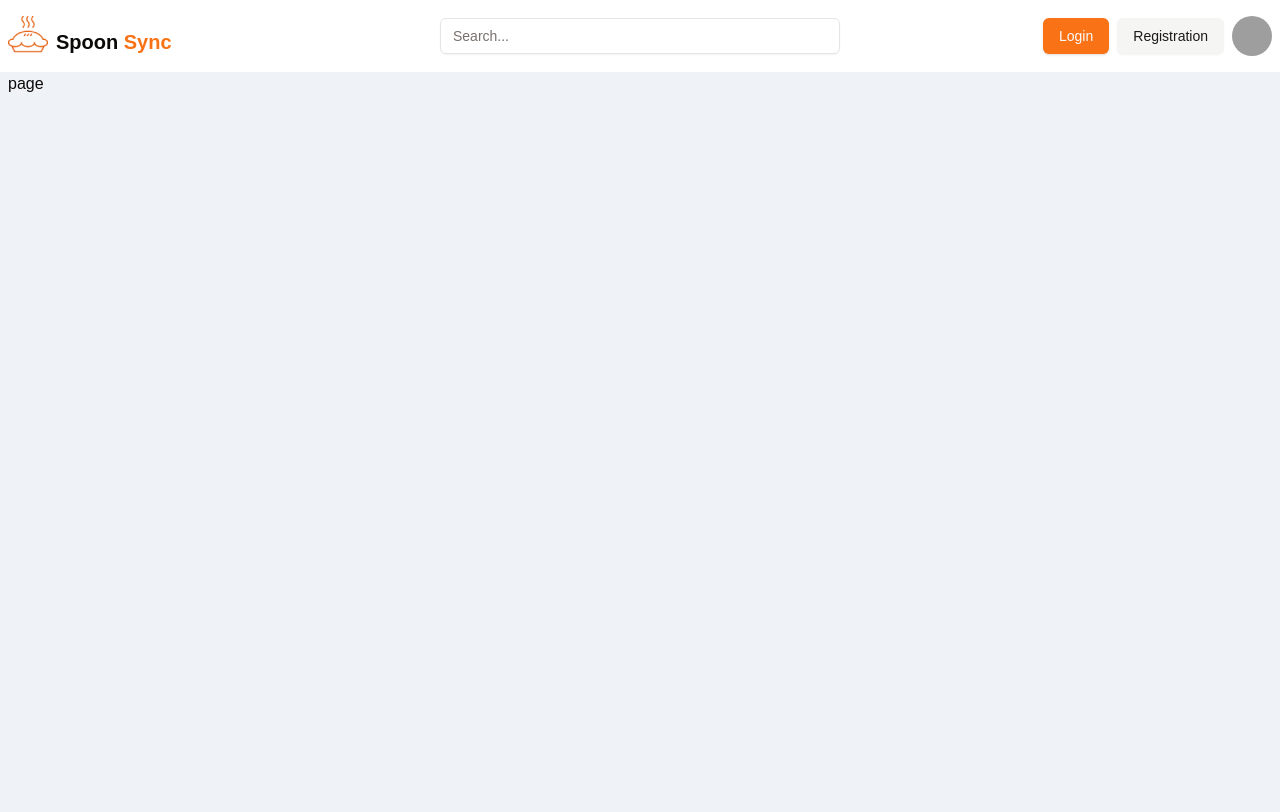
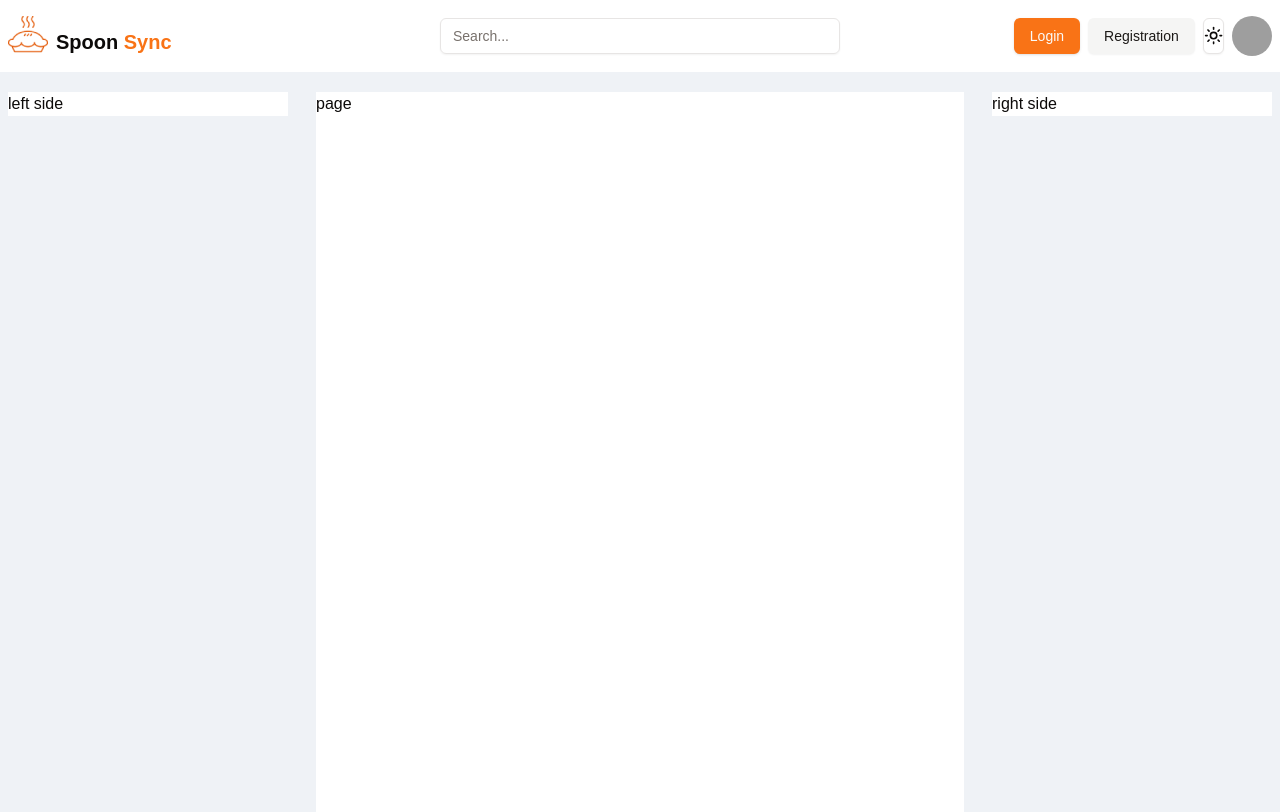
Before and after one commit to jhshakil/spoon-sync-client, a Next.js app: page / in a window 1280 px wide. Built offline with nearby package versions, Linux system fonts and the light colour scheme; grey boxes are pictures that could not be loaded.

Commit message:
create home page layout

```diff
--- /dev/null
+++ b/src/app/(public)/@leftSideBar/page.tsx
@@ -0,0 +1,5 @@
+const Page = () => {
+  return <div>left side</div>;
+};
+
+export default Page;
--- /dev/null
+++ b/src/app/(public)/@rightSideBar/page.tsx
@@ -0,0 +1,5 @@
+const Page = () => {
+  return <div>right side</div>;
+};
+
+export default Page;
--- /dev/null
+++ b/src/app/(public)/layout.tsx
@@ -0,0 +1,24 @@
+import { ScrollArea } from "@/components/ui/scroll-area";
+
+const Layout = ({
+  children,
+  leftSideBar,
+  rightSideBar,
+}: {
+  children: React.ReactNode;
+  leftSideBar: React.ReactNode;
+  rightSideBar: React.ReactNode;
+}) => {
+  return (
+    <div className="flex justify-between gap-4 mt-5">
+      <div className="bg-background w-[280px] h-full">{leftSideBar}</div>
+      <ScrollArea className="h-[90vh] flex-1 px-3">
+        <div className="bg-background h-[200vh]">{children}</div>
+      </ScrollArea>
+
+      <div className="bg-background w-[280px] h-full">{rightSideBar}</div>
+    </div>
+  );
+};
+
+export default Layout;
--- a/src/app/globals.css
+++ b/src/app/globals.css
@@ -44,7 +44,7 @@
   }
 
   .dark {
-    --root-background: 214 28% 95%;
+    --root-background: 0 0% 12%;
     --background: 20 14.3% 4.1%;
     --foreground: 60 9.1% 97.8%;
     --card: 20 14.3% 4.1%;
--- a/src/app/layout.tsx
+++ b/src/app/layout.tsx
@@ -2,6 +2,7 @@
 import localFont from "next/font/local";
 import "./globals.css";
 import TopBar from "@/components/topBar";
+import ThemeProvider from "@/provider/ThemeProvider";
 
 const geistSans = localFont({
   src: "./fonts/GeistVF.woff",
@@ -29,8 +30,15 @@
       <body
         className={`${geistSans.variable} ${geistMono.variable} antialiased bg-rootBackground`}
       >
-        <TopBar />
-        <div className="container mx-auto px-2">{children}</div>
+        <ThemeProvider
+          attribute="class"
+          defaultTheme="system"
+          enableSystem
+          disableTransitionOnChange
+        >
+          <TopBar />
+          <div className="container mx-auto px-2">{children}</div>
+        </ThemeProvider>
       </body>
     </html>
   );
--- /dev/null
+++ b/src/components/topBar/ThemeMode.tsx
@@ -0,0 +1,40 @@
+"use client";
+
+import { Moon, Sun } from "lucide-react";
+import { useTheme } from "next-themes";
+
+import { Button } from "@/components/ui/button";
+import {
+  DropdownMenu,
+  DropdownMenuContent,
+  DropdownMenuItem,
+  DropdownMenuTrigger,
+} from "@/components/ui/dropdown-menu";
+
+const ThemeMode = () => {
+  const { setTheme } = useTheme();
+  return (
+    <DropdownMenu>
+      <DropdownMenuTrigger asChild>
+        <Button variant="outline" size="icon">
+          <Sun className="h-[1.2rem] w-[1.2rem] rotate-0 scale-100 transition-all dark:-rotate-90 dark:scale-0" />
+          <Moon className="absolute h-[1.2rem] w-[1.2rem] rotate-90 scale-0 transition-all dark:rotate-0 dark:scale-100" />
+          <span className="sr-only">Toggle theme</span>
+        </Button>
+      </DropdownMenuTrigger>
+      <DropdownMenuContent align="end">
+        <DropdownMenuItem onClick={() => setTheme("light")}>
+          Light
+        </DropdownMenuItem>
+        <DropdownMenuItem onClick={() => setTheme("dark")}>
+          Dark
+        </DropdownMenuItem>
+        <DropdownMenuItem onClick={() => setTheme("system")}>
+          System
+        </DropdownMenuItem>
+      </DropdownMenuContent>
+    </DropdownMenu>
+  );
+};
+
+export default ThemeMode;
--- a/src/components/topBar/index.tsx
+++ b/src/components/topBar/index.tsx
@@ -3,6 +3,7 @@
 import ProfileAction from "./ProfileAction";
 import MainSearch from "./MainSearch";
 import { Button } from "../ui/button";
+import ThemeMode from "./ThemeMode";
 
 const TopBar = () => {
   return (
@@ -17,6 +18,7 @@
         <div className="flex justify-end gap-2 items-center">
           <Button>Login</Button>
           <Button variant={"secondary"}>Registration</Button>
+          <ThemeMode />
           <ProfileAction />
         </div>
       </div>
--- /dev/null
+++ b/src/provider/ThemeProvider.tsx
@@ -0,0 +1,10 @@
+"use client";
+
+import { ThemeProvider as NextThemesProvider } from "next-themes";
+import { type ThemeProviderProps } from "next-themes/dist/types";
+
+const ThemeProvider = ({ children, ...props }: ThemeProviderProps) => {
+  return <NextThemesProvider {...props}>{children}</NextThemesProvider>;
+};
+
+export default ThemeProvider;
```
Also changed, not shown: src/app/(public)/page.tsx (renamed from src/app/page.tsx).
